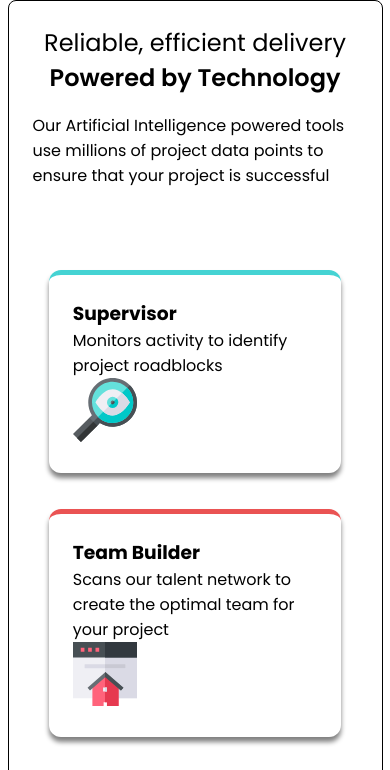
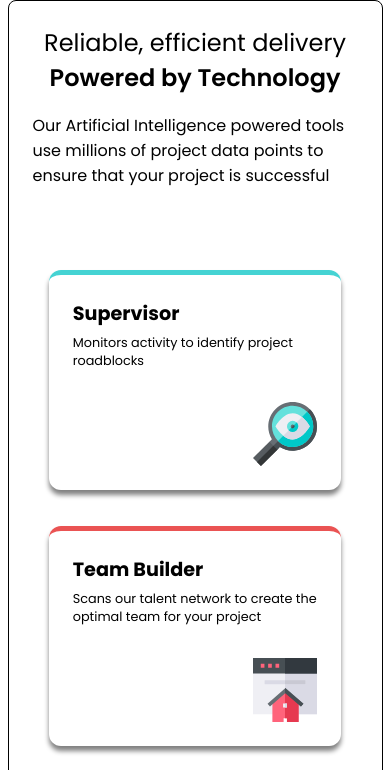
Before and after one commit to Ay-dotcode/Four-card-feature-section, a plain HTML site: page index.html in a window 390 px wide. Shown: the top 770 px of the page. Drawn offline with Linux system fonts and the light colour scheme.

Commit message:
finished mobile view

```diff
--- a/styles.css
+++ b/styles.css
@@ -56,3 +56,21 @@ section {
 #blue {
     border-top: 5px solid hsl(212, 86%, 64%);
 }
+
+section h3 {
+    font-size: 1.2em;
+}
+
+section p {
+    font-size: 0.8em;
+    margin-top: 6px;
+    margin-bottom: 2.5em;
+}
+
+section img {
+    float: right;
+}
+section:hover {
+    cursor: pointer;
+    transform: scale(1.02);
+}
```
